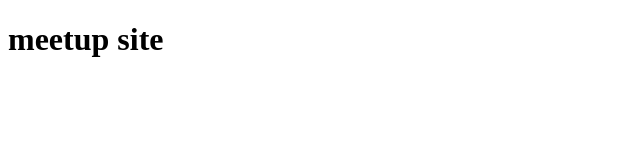
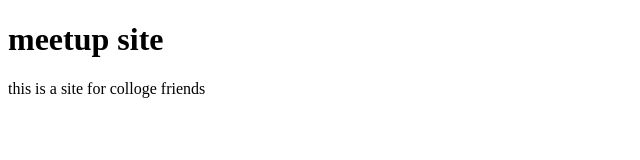
Before and after one commit to AminuBell/Meetup, a plain HTML site: page index.html in a window 1280 px wide. Shown: the whole page, without its empty margins (0-640 px from the left). Drawn offline with Linux system fonts and the light colour scheme.

Commit message:
adding a p tag

```diff
--- a/index.html
+++ b/index.html
@@ -9,6 +9,8 @@
 <body>
     <main>
         <h1>meetup site </h1>
+        <p>this is a site for colloge friends</p>
+
     </main>
 
 </body>
```
